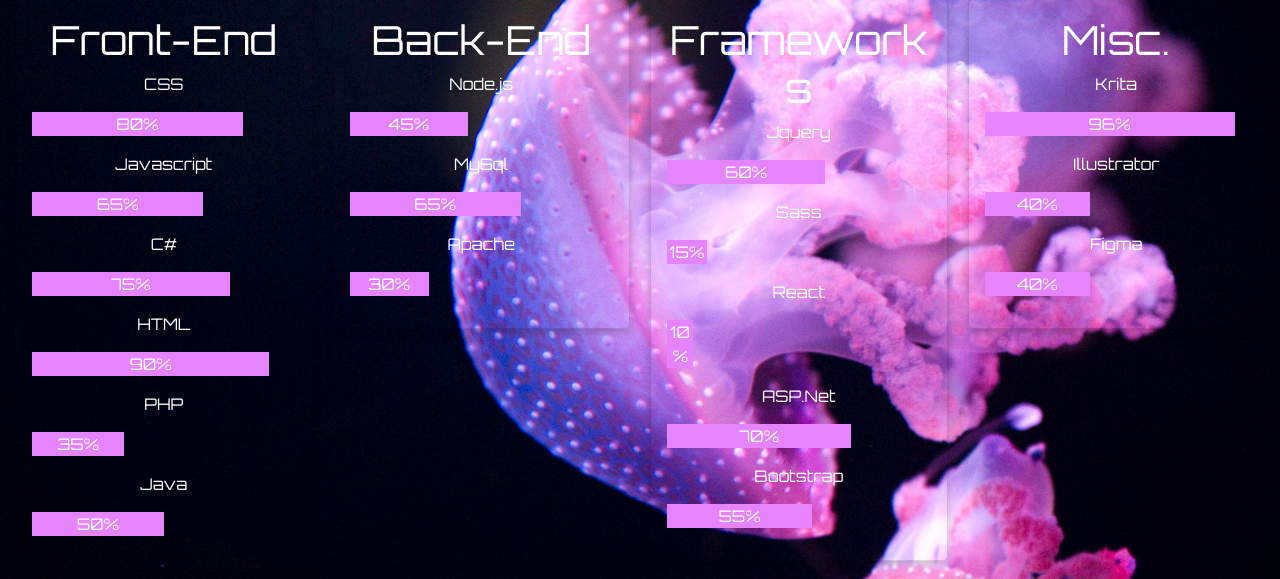
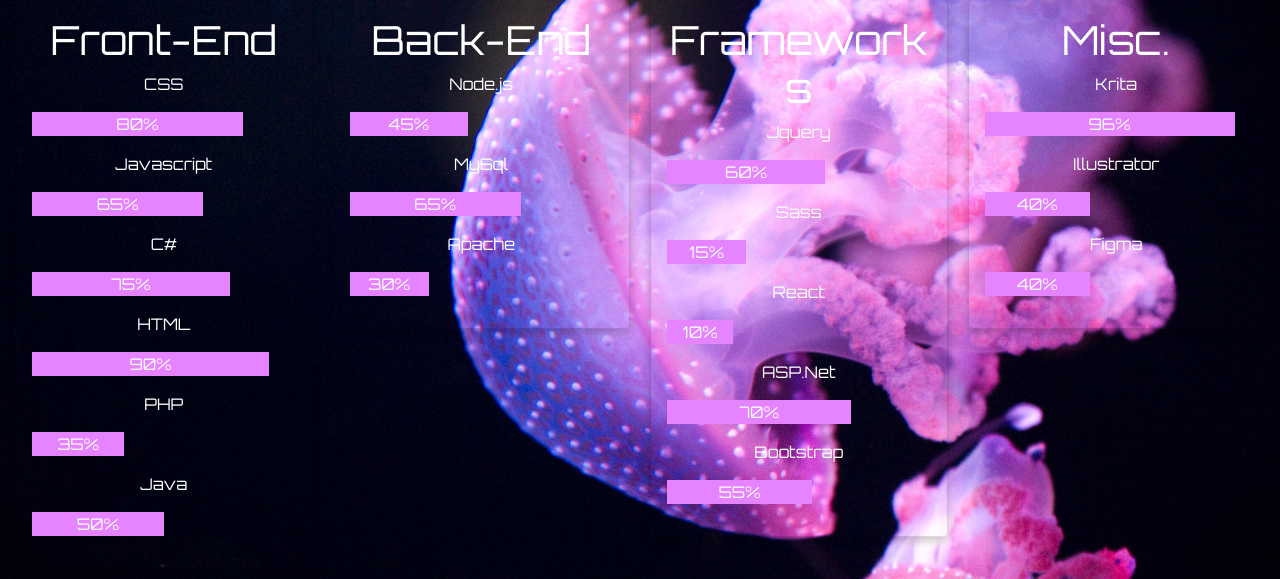
Before and after one commit to AaleeyahIvy/Portfolio, a PHP site: page /Portfolio.html in a window 1280 px wide. Shown: the part 430-1009 px from the top of the page. Run offline with PHP 8.4, Linux system fonts and the light colour scheme.

Commit message:
Update mystylesheet.css

```diff
--- a/Project/mystylesheet.css
+++ b/Project/mystylesheet.css
@@ -128,11 +128,11 @@ li{
 }
 @keyframes sassloadbar {
   0% {width: 0%; background-color: #e683ff;}
-  100% {width: 15%; background-color: #e683ff;}
+  100% {width: 30%; background-color: #e683ff;}
 }
 @keyframes reactloadbar {
   0% {width: 0%; background-color: #e683ff;}
-  100% {width: 10%; background-color: #e683ff;}
+  100% {width: 25%; background-color: #e683ff;}
 }
 @keyframes aspnetloadbar {
   0% {width: 0%; background-color: #e683ff;}
@@ -165,8 +165,8 @@ li{
 .sql {animation: mysqlloadbar 7s; width: 65%; background-color: #e683ff;}
 .apache {animation: apacheloadbar 3s; width: 30%; background-color: #e683ff;}
 .jquery {animation: jqueryloadbar 6s; width: 60%; background-color: #e683ff;}
-.sass{animation: sassloadbar 5s; width: 15%; background-color: #e683ff;}
-.react{animation: reactloadbar 5s; width: 10%; background-color: #e683ff;}
+.sass{ height: 24px; animation: sassloadbar 5s; width: 30%; background-color: #e683ff;}
+.react{ height: 24px; animation: reactloadbar 5s; width: 25%; background-color: #e683ff;}
 .asp { animation: aspnetloadbar 7s; width: 70%; background-color: #e683ff;}
 .boot {animation: bootstraploadbar 6s; width: 55%; background-color: #e683ff;}
 .krita {animation: kritaloadbar 10s; width: 96%; background-color: #e683ff;}
```
